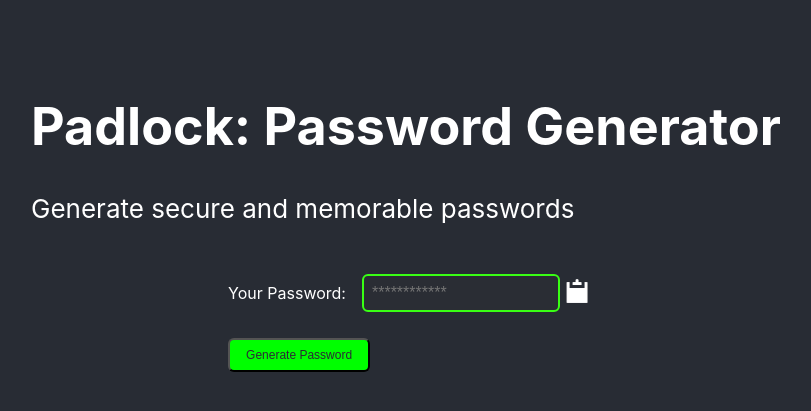
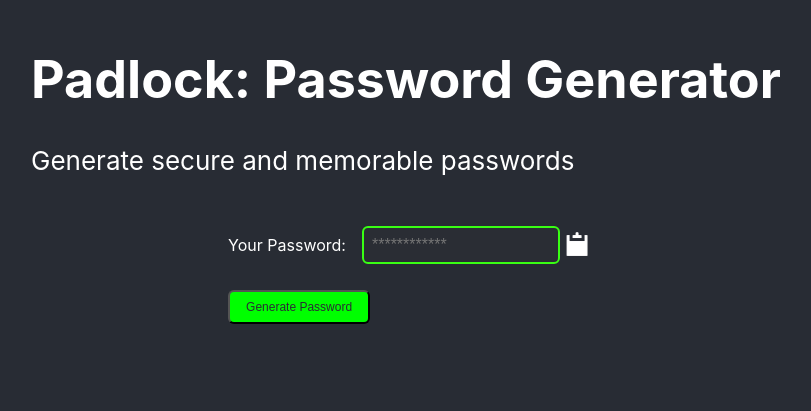
Before and after one commit to jesnajames/padlock, a React (Create React App) app in the folder padlock/: page / in a window 1280 px wide. Shown: the part 179-590 px from the top of the page, without its empty margins (234-1045 px from the left). Built offline with nearby package versions, Linux system fonts and the light colour scheme.

Commit message:
Fixed spacing

```diff
--- a/padlock/src/App.js
+++ b/padlock/src/App.js
@@ -117,7 +117,7 @@ function App() {
         </div>
 
         {/* Spacer for vertical alignment */}
-        <div className="spacer" />
+        <div className="spacer" style={{ height: '40' }} />
 
         {/* Generate password button */}
         <button
@@ -128,9 +128,12 @@ function App() {
           Generate Password
         </button>
 
+        {/* Fixed height spacer for checklist */}
+        <div className="checklist-spacer" style={{ height: password ? '0' : '105px' }} />
+
         {/* Password checklist */}
-        <div className="password-checklist" style={{ color: 'white', fontSize: '12px', marginTop: '10px' }}>
-          {password && (
+        {password && (
+          <div className="password-checklist" style={{ color: 'white', fontSize: '12px', marginTop: '10px' }}>
             <>
               <div>
                 <input type="checkbox" checked={validatePassword(password).length} readOnly />
@@ -153,8 +156,8 @@ function App() {
                 At least one number
               </div>
             </>
-          )}
-        </div>
+          </div>
+        )}
       </div>
     </div>
   );
```
